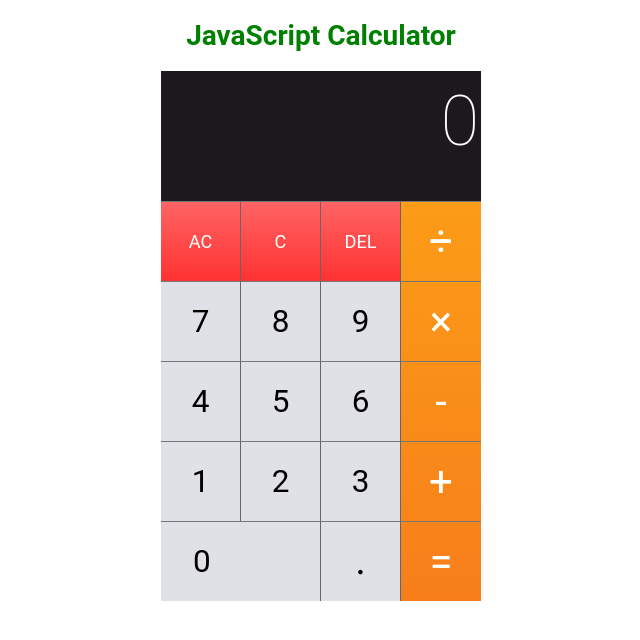
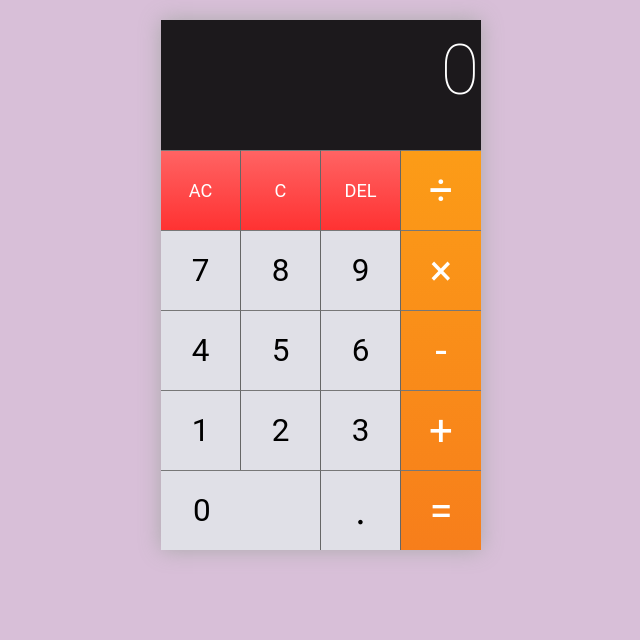
Before and after one commit to JeniaBR/JavaScriptCalculator, a plain HTML site: page index.html in a window 1280 px wide. Shown: the whole page, without its empty margins (319-959 px from the left). Drawn offline with nearby package versions, Linux system fonts and the light colour scheme.

Commit message:
CSS final adjustment

```diff
--- a/index.html
+++ b/index.html
@@ -11,7 +11,6 @@
 </head>
 
 <body>
-    <h1>JavaScript Calculator</h1>
     <div id="wraper">
         <div id="main-container">
             <div class="calculator">
--- a/style.css
+++ b/style.css
@@ -1,11 +1,7 @@
 body {
+    background: thistle;
     margin: 0;
     font: 100 14px 'Roboto';
-}
-
-h1 {
-    color: green;
-    text-align: center;
 }
 
 button {
@@ -25,6 +21,7 @@ button:active {
 }
 
 #wraper {
+    padding-top: 20px;
     display: flex;
     align-items: center;
     justify-content: center;
@@ -34,6 +31,7 @@ button:active {
     width: 320px;
     height: 530px;
     position: relative;
+    box-shadow: 0px 0px 20px 0px #aaa;
 }
 
 .calculator {
@@ -50,9 +48,6 @@ button:active {
     flex-direction: column;
 }
 
-#wrapper .calculator {
-    box-shadow: 0px 0px 20px 0px #aaa;
-}
 
 #calc-current {
     padding-right: 2px;
```
